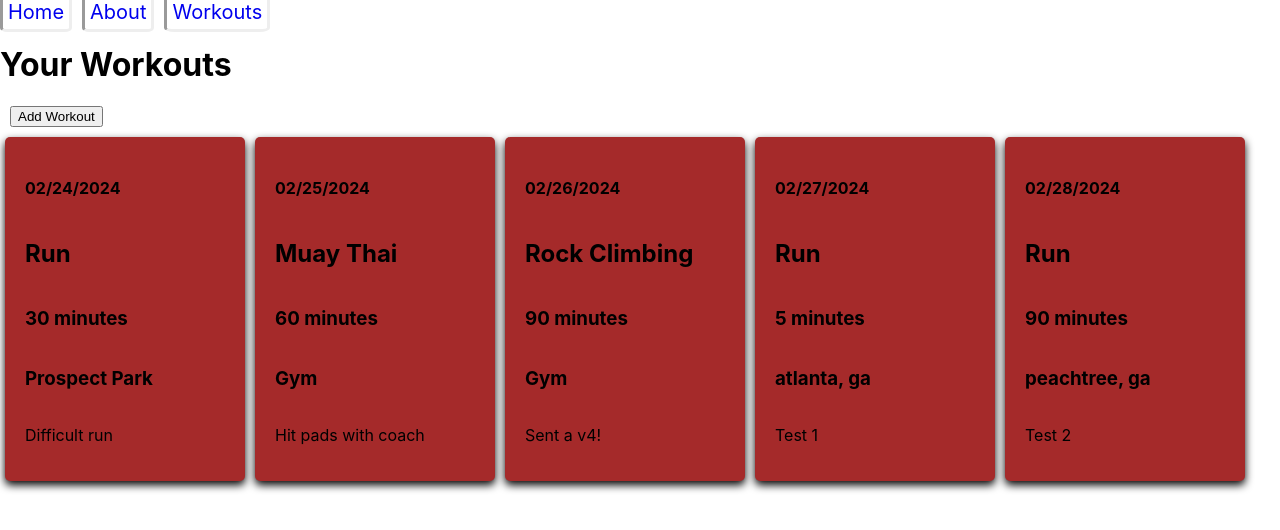
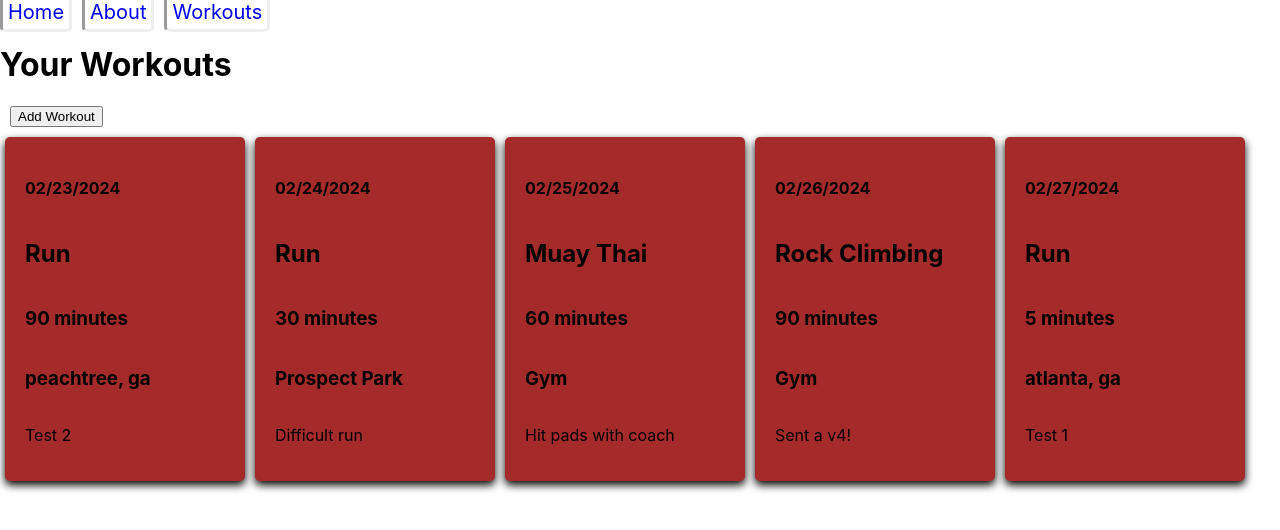
Before and after one commit to gasparericmartin/project-phase-2, a React (Create React App) app: page /workouts in a window 1280 px wide. Shown: the top 530 px of the page. Built offline with nearby package versions, Linux system fonts and the light colour scheme; data requests are answered from the project's data file.

Commit message:
Sort workouts by date

```diff
--- a/db.json
+++ b/db.json
@@ -34,7 +34,7 @@
     },
     {
       "id": 5,
-      "date": "2024-02-28",
+      "date": "2024-02-23",
       "type": "Run",
       "length": "90",
       "location": "peachtree, ga",
--- a/src/pages/Workouts.js
+++ b/src/pages/Workouts.js
@@ -30,6 +30,11 @@ function Workouts() {
       setShowAddForm(!showAddForm)
     }
 
+    const displayList = workoutList.toSorted((a, b) => {
+      return a.date.replaceAll('-','') - b.date.replaceAll('-','')}
+    )
+
+
 
     return (
       <>
@@ -38,7 +43,7 @@ function Workouts() {
 
       {showAddForm ? <AddWorkout postWorkout={postWorkout}/> : null}
 
-      {workoutList.map((workout) => {
+      {displayList.map((workout) => {
         return <WorkoutCard key={workout.id} workout={workout} />
       })}
 
```
